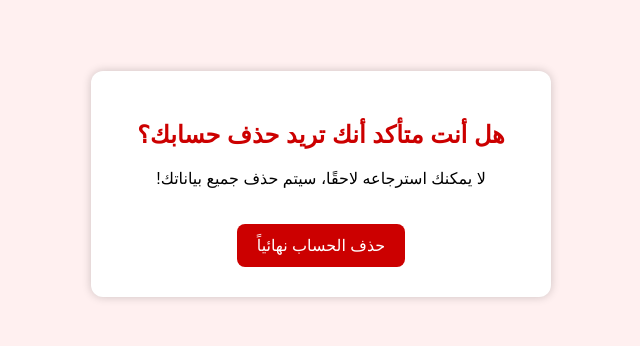
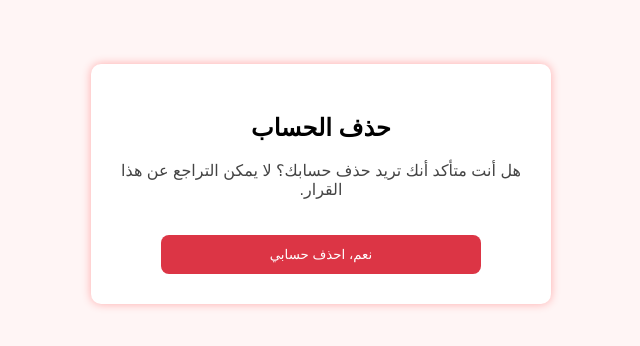
Before and after one commit to alilco/ali-esamm, a plain HTML site: page delete-account.html in a window 1280 px wide. Shown: the part 224-570 px from the top of the page, without its empty margins (319-959 px from the left). Drawn offline with Linux system fonts and the light colour scheme.

Commit message:
Update delete-account.html

```diff
--- a/delete-account.html
+++ b/delete-account.html
@@ -6,7 +6,7 @@
   <style>
     body {
       font-family: sans-serif;
-      background-color: #fff0f0;
+      background-color: #fff5f5;
       display: flex;
       justify-content: center;
       align-items: center;
@@ -17,38 +17,38 @@
     .container {
       background-color: white;
       padding: 30px;
-      border-radius: 12px;
-      box-shadow: 0 0 10px rgba(0,0,0,0.2);
+      border-radius: 10px;
+      box-shadow: 0 0 10px rgba(255, 0, 0, 0.3);
       width: 400px;
       text-align: center;
     }
 
-    h2 {
-      color: #c00;
-    }
-
     button {
-      background-color: #c00;
+      margin-top: 20px;
+      padding: 12px;
+      width: 80%;
+      background-color: #dc3545;
       color: white;
       border: none;
-      padding: 12px 20px;
-      font-size: 16px;
       border-radius: 8px;
       cursor: pointer;
-      margin-top: 20px;
     }
 
     button:hover {
-      background-color: #a00;
+      background-color: #c82333;
+    }
+
+    p {
+      color: #444;
     }
   </style>
 </head>
 <body>
 
   <div class="container">
-    <h2>هل أنت متأكد أنك تريد حذف حسابك؟</h2>
-    <p>لا يمكنك استرجاعه لاحقًا، سيتم حذف جميع بياناتك!</p>
-    <button onclick="deleteAccount()">حذف الحساب نهائياً</button>
+    <h2>حذف الحساب</h2>
+    <p>هل أنت متأكد أنك تريد حذف حسابك؟ لا يمكن التراجع عن هذا القرار.</p>
+    <button onclick="deleteAccount()">نعم، احذف حسابي</button>
   </div>
 
   <script type="module">
@@ -68,20 +68,22 @@
     const app = initializeApp(firebaseConfig);
     const auth = getAuth(app);
 
-    window.deleteAccount = () => {
+    function deleteAccount() {
       onAuthStateChanged(auth, (user) => {
         if (user) {
           deleteUser(user).then(() => {
             alert("تم حذف الحساب بنجاح.");
-            window.location.href = "index.html"; // توجيه لصفحة البداية
+            window.location.href = "index.html";
           }).catch((error) => {
-            alert("حدث خطأ: " + error.message);
+            alert("حدث خطأ أثناء حذف الحساب: " + error.message);
           });
         } else {
-          alert("أنت غير مسجل الدخول.");
+          alert("يرجى تسجيل الدخول أولاً.");
         }
       });
-    };
+    }
+
+    window.deleteAccount = deleteAccount;
   </script>
 
 </body>
```
